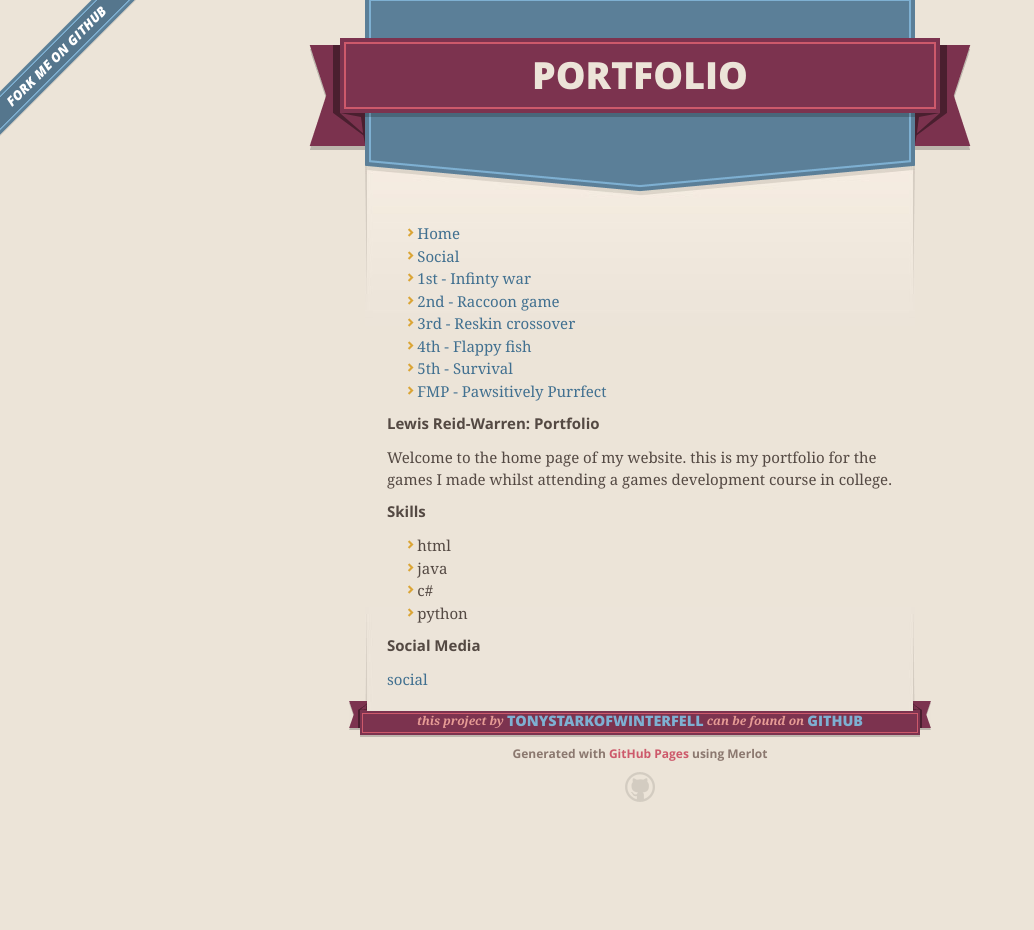
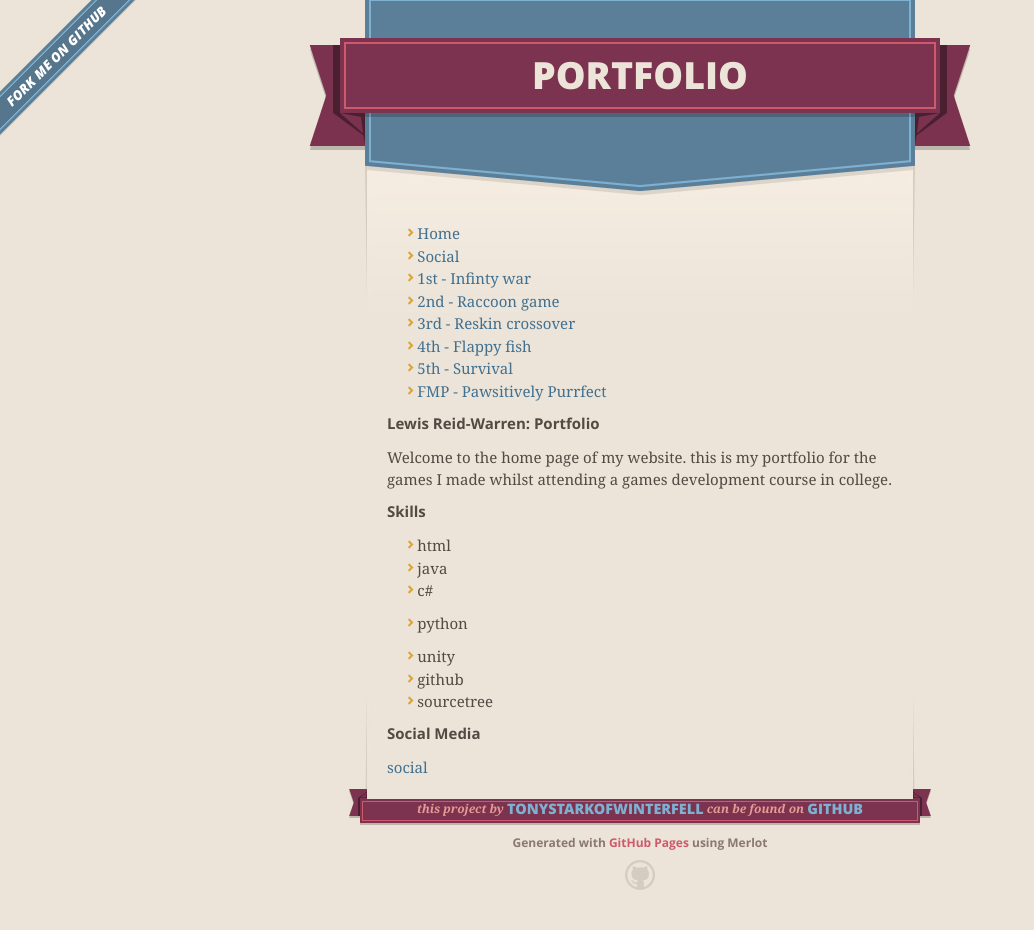
Before and after one commit to TonyStarkOfWinterfell/portfolio, a Jekyll site: the page built from index.md, in a window 1280 px wide. Shown: the whole page, without its empty margins (0-1034 px from the left). Built offline with Jekyll 4.4.1, drawn with Linux system fonts in a browser that asks for light colours; our own code applies the rules of GitHub Pages for plain Markdown files; the repository's description, which GitHub fills in, is left out; before the commit the page ends 900 px from its top, so only the background shows below that.

Commit message:
Update index.md

```diff
--- a/index.md
+++ b/index.md
@@ -9,6 +9,10 @@ Welcome to the home page of my website. this is my portfolio for the games I mad
 - c#
 - python
 
+- unity
+- github
+- sourcetree
+
 ### Social Media
 
 [social](https://tonystarkofwinterfell.github.io/portfolio/social.html)
```
